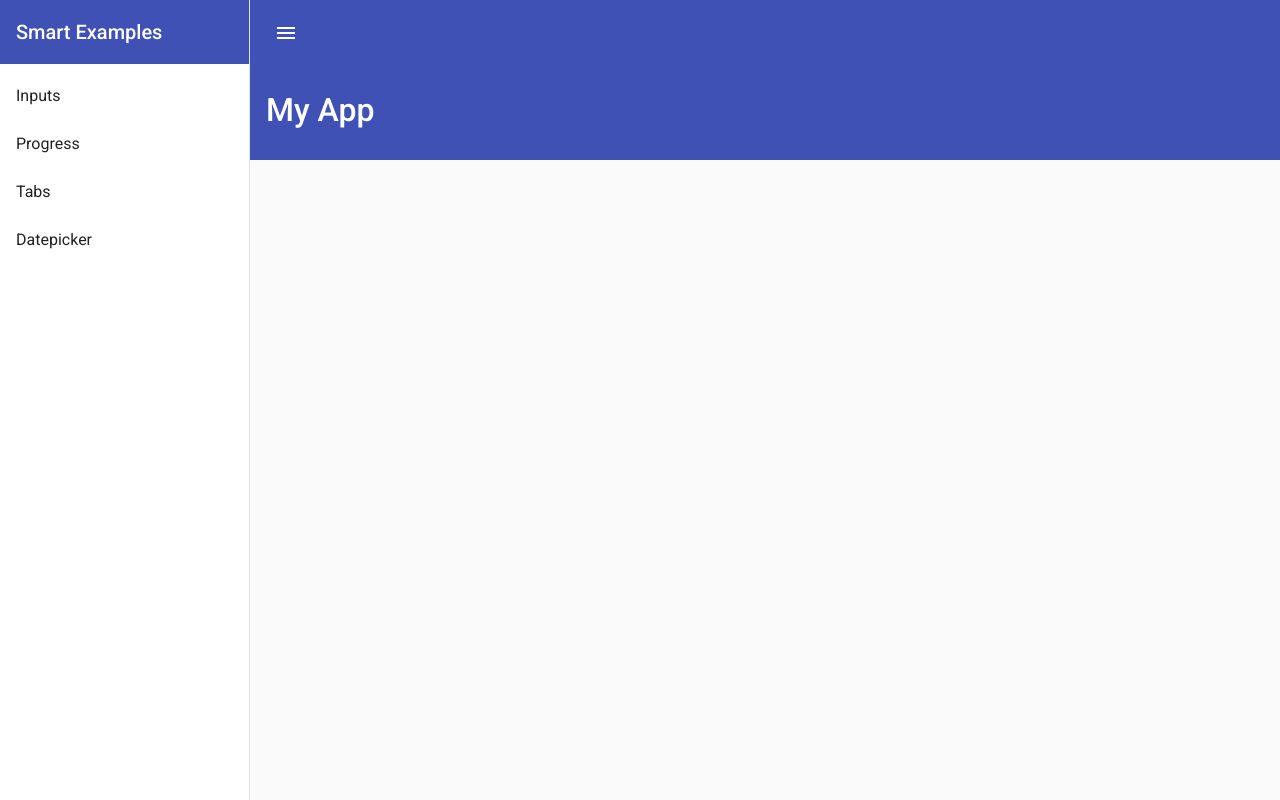
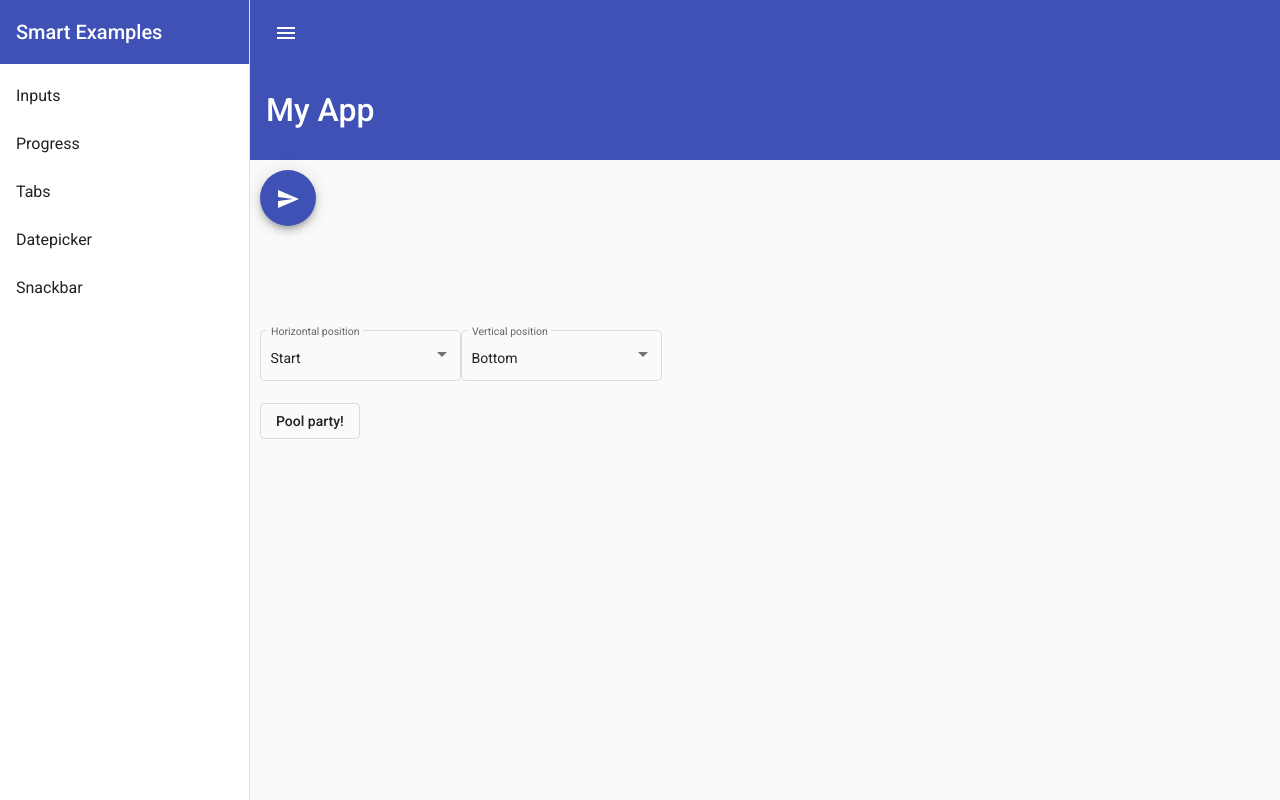
Before and after one commit to MarcosBoscariolo/Angular-Material, an Angular app: page /snackbar in a window 1280 px wide. Before the commit this address led to /. Built offline with nearby package versions, Linux system fonts and the light colour scheme.

Commit message:
added snackbar

```diff
--- a/src/app/app-routing.module.ts
+++ b/src/app/app-routing.module.ts
@@ -3,13 +3,15 @@ import { RouterModule, Routes } from '@angular/router';
 import { DatepickerComponent } from './components/datepicker/datepicker.component';
 import { FormFieldInputComponent } from './components/form-field-input/form-field-input.component';
 import { ProgressSpinnerComponent } from './components/progress-spinner/progress-spinner.component';
+import { SnackbarComponent } from './components/snackbar/snackbar.component';
 import { TabsComponent } from './components/tabs/tabs.component';
 
 const routes: Routes = [
   { path: 'inputs', component: FormFieldInputComponent },
   { path: 'progress', component: ProgressSpinnerComponent },
   { path: 'tabs', component: TabsComponent },
-  { path: 'datepicker', component: DatepickerComponent }
+  { path: 'datepicker', component: DatepickerComponent },
+  { path: 'snackbar', component: SnackbarComponent }
 ];
 
 @NgModule({
--- a/src/app/app.component.html
+++ b/src/app/app.component.html
@@ -14,6 +14,7 @@
       <a mat-list-item routerLink="/progress">Progress</a>
       <a mat-list-item routerLink="/tabs">Tabs</a>
       <a mat-list-item routerLink="/datepicker">Datepicker</a>
+      <a mat-list-item routerLink="/snackbar">Snackbar</a>
     </mat-nav-list>
   </mat-sidenav>
   <mat-sidenav-content>
--- /dev/null
+++ b/src/app/components/snackbar/snackbar-msn/snackbar-msn.component.html
@@ -0,0 +1,3 @@
+<span>
+  {{ data }}
+</span>
--- /dev/null
+++ b/src/app/components/snackbar/snackbar-msn/snackbar-msn.component.ts
@@ -0,0 +1,16 @@
+import { Component, Inject, OnInit } from '@angular/core';
+import { MAT_SNACK_BAR_DATA } from '@angular/material/snack-bar';
+
+@Component({
+  selector: 'app-snackbar-msn',
+  templateUrl: './snackbar-msn.component.html',
+  styleUrls: ['./snackbar-msn.component.scss']
+})
+export class SnackbarMsnComponent implements OnInit {
+
+  constructor(@Inject(MAT_SNACK_BAR_DATA) public data: string) { }
+
+  ngOnInit() {
+  }
+
+}
--- /dev/null
+++ b/src/app/components/snackbar/snackbar.component.html
@@ -0,0 +1,27 @@
+<button mat-fab color="primary" (click)="openSnackbarFromComponent()">
+  <mat-icon>send</mat-icon>
+</button>
+
+<div>
+  <mat-form-field>
+    <mat-label>Horizontal position</mat-label>
+    <mat-select [(value)]="horizontalPosition">
+      <mat-option value="start">Start</mat-option>
+      <mat-option value="center">Center</mat-option>
+      <mat-option value="end">End</mat-option>
+      <mat-option value="left">Left</mat-option>
+      <mat-option value="right">Right</mat-option>
+    </mat-select>
+  </mat-form-field>
+  <mat-form-field>
+    <mat-label>Vertical position</mat-label>
+    <mat-select [(value)]="verticalPosition">
+      <mat-option value="top">Top</mat-option>
+      <mat-option value="bottom">Bottom</mat-option>
+    </mat-select>
+  </mat-form-field>
+</div>
+
+<button mat-stroked-button (click)="openSnackBar()" aria-label="Show an example snack-bar">
+  Pool party!
+</button>
--- /dev/null
+++ b/src/app/components/snackbar/snackbar.component.scss
@@ -0,0 +1,4 @@
+div {
+  display: flex;
+  padding-top: 100px;
+}
--- /dev/null
+++ b/src/app/components/snackbar/snackbar.component.ts
@@ -0,0 +1,54 @@
+import { Component, OnInit } from '@angular/core';
+import { MatSnackBar, MatSnackBarHorizontalPosition, MatSnackBarVerticalPosition } from '@angular/material/snack-bar';
+import { SnackbarMsnComponent } from './snackbar-msn/snackbar-msn.component';
+
+@Component({
+  selector: 'app-snackbar',
+  templateUrl: './snackbar.component.html',
+  styleUrls: ['./snackbar.component.scss']
+})
+export class SnackbarComponent implements OnInit {
+
+  horizontalPosition: MatSnackBarHorizontalPosition = 'start';
+  verticalPosition: MatSnackBarVerticalPosition = 'bottom';
+  horizontaValues: string[] = ["start", "center", "end", "left", "right"];
+  verticalValues: string[] = ["top", "bottom"];
+
+  constructor(private snackbar: MatSnackBar) { }
+
+  ngOnInit() {
+    this.openSnackbar();
+  }
+
+  openSnackbar() {
+    const snackbar = this.snackbar.open("Essa página está em desenvolvimento...", "Fechar", { duration: 5000 });
+
+    snackbar.afterDismissed().subscribe(afterClose => {
+      console.log("DISMISSED");
+    })
+
+    snackbar.onAction().subscribe(afterCloseOnAction => {
+      console.log("After Action");
+    })
+  }
+
+  openSnackbarFromComponent() {
+    this.snackbar.openFromComponent(SnackbarMsnComponent, {
+      data: "Enviado com sucesso!"
+    })
+  }
+
+  openSnackBar() {
+    console.log("Horizontal", this.horizontalPosition);
+    console.log("Vertical", this.verticalPosition);
+    this.snackbar.open("Message Snackbar", "Close", {
+      horizontalPosition: this.horizontalPosition,
+      verticalPosition: this.verticalPosition
+    });
+  }
+
+  changes(value: any) {
+    console.log(value)
+  }
+
+}
--- a/src/app/material/material.module.ts
+++ b/src/app/material/material.module.ts
@@ -12,6 +12,8 @@ import { MatProgressSpinnerModule } from '@angular/material/progress-spinner';
 import { MatTabsModule } from '@angular/material/tabs';
 import { MatDatepickerModule } from '@angular/material/datepicker';
 import { MatNativeDateModule, MAT_DATE_LOCALE } from '@angular/material/core';
+import { MatSnackBarModule, MAT_SNACK_BAR_DEFAULT_OPTIONS } from '@angular/material/snack-bar';
+import { MatSelectModule } from '@angular/material/select';
 
 @NgModule({
   exports: [
@@ -26,7 +28,9 @@ import { MatNativeDateModule, MAT_DATE_LOCALE } from '@angular/material/core';
     MatProgressSpinnerModule,
     MatTabsModule,
     MatDatepickerModule,
-    MatNativeDateModule
+    MatNativeDateModule,
+    MatSnackBarModule,
+    MatSelectModule
   ],
   providers: [
     {
@@ -36,6 +40,9 @@ import { MatNativeDateModule, MAT_DATE_LOCALE } from '@angular/material/core';
     {
       provide: MAT_DATE_LOCALE,
       useValue: 'pt-br'
+    },
+    {
+      provide: MAT_SNACK_BAR_DEFAULT_OPTIONS, useValue: {duration: 2500}
     }
   ]
 })
```
Also changed, not shown: src/app/app.module.ts (+8 -4 lines), src/app/components/snackbar/snackbar-msn/snackbar-msn.component.scss (added).
